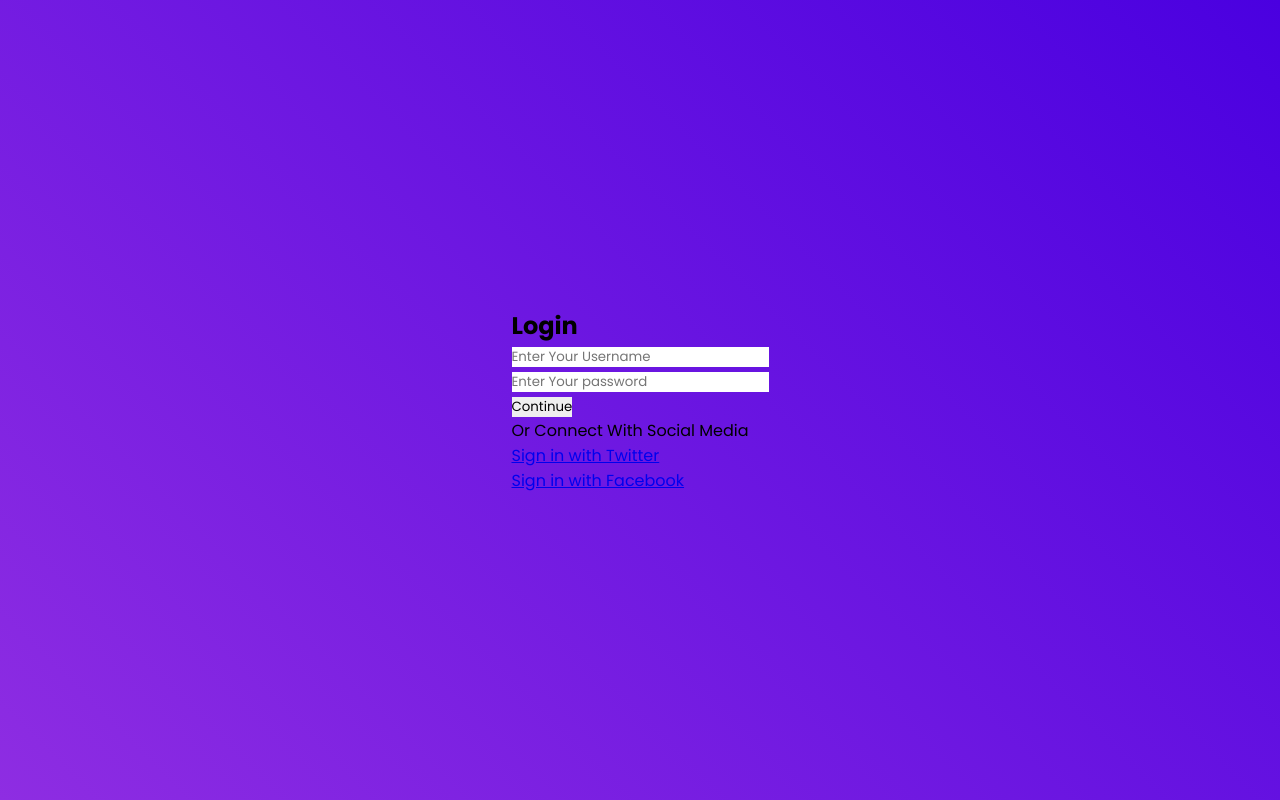
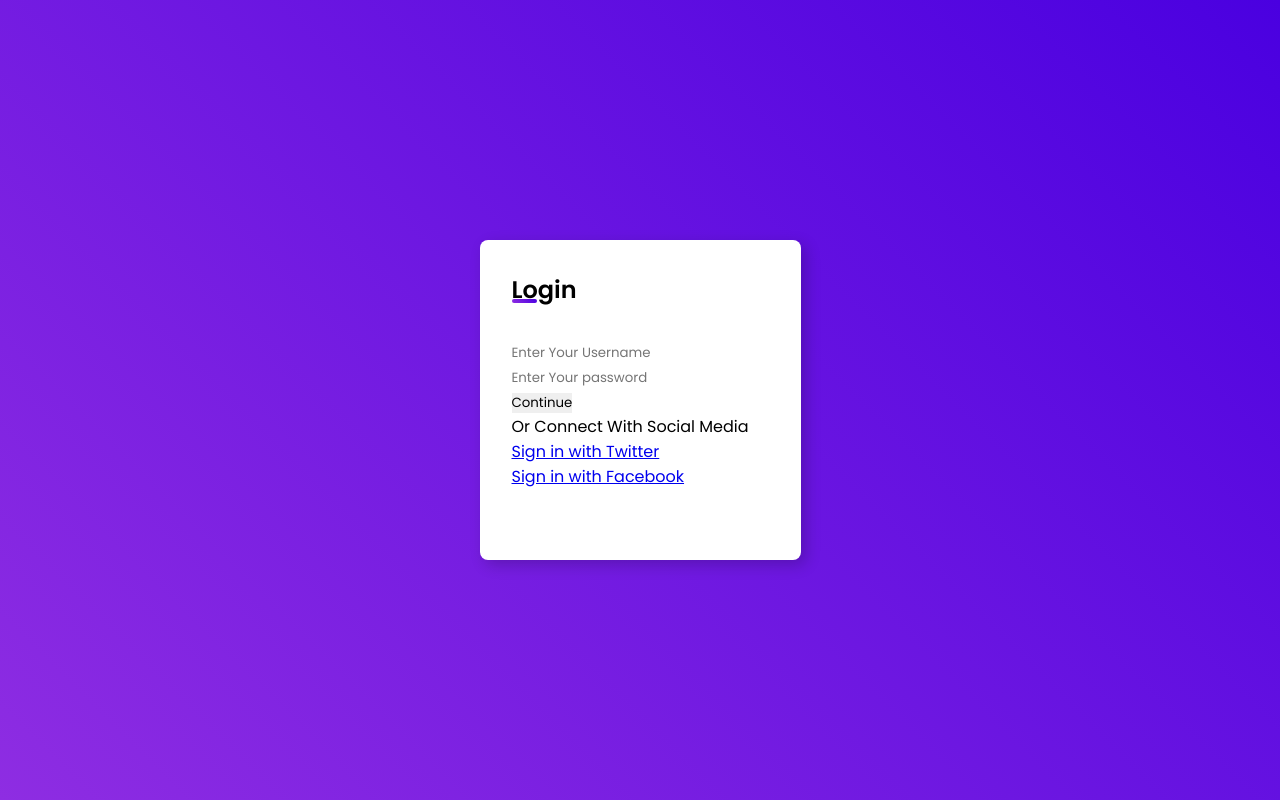
Before and after one commit to Guilherme-Santos08/formulario-de-login-responsivo, a plain HTML site: page index.html in a window 1280 px wide. Drawn offline with Linux system fonts and the light colour scheme.

Commit message:
configurando a main

```diff
--- a/style.css
+++ b/style.css
@@ -17,3 +17,29 @@ body {
    align-items: center;
    justify-content: center; /*Vai a body no centro da dela*/
 }
+
+main.container{
+   background: white;
+   max-width: 350px;
+   min-height: 40vh;
+   padding: 2rem;
+   box-shadow: 5px 5px 15px rgba(0, 0, 0, 0.2);
+   border-radius: 8px;
+}
+
+main h2{
+   font-weight: 600;
+   margin-bottom: 2rem;
+   position: relative; /*So conseguirmos usar a posicao absolute, se o elemento pai for relative*/
+}
+
+main h2::before{
+   content: '';
+   position: absolute;
+   height: 4px;
+   width: 25px;
+   bottom: 4px;
+   left: 0;
+   border-radius: 8px;
+    background: linear-gradient(45deg, #8e2de2, #4a00e0);
+}
```
